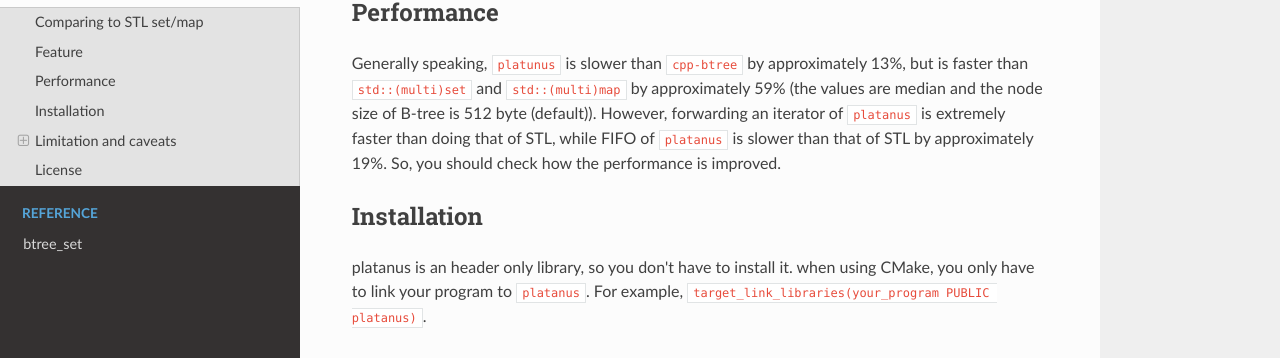
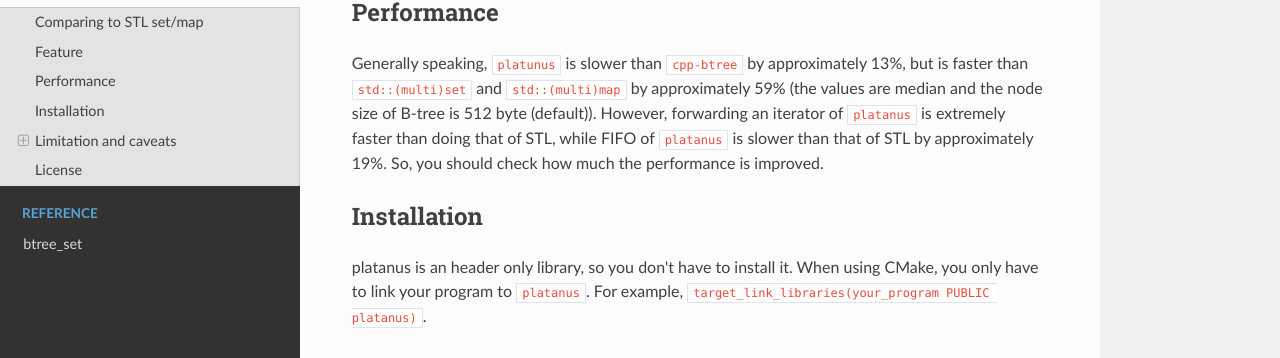
Before and after one commit to sukeya/platanus, an MkDocs documentation site: the page built from docs/index.md, in a window 1280 px wide and 900 px high, scrolled down 631 px. Shown: the part 129-487 px from the top of the window. Built offline with MkDocs 1.6.1, drawn with Linux system fonts in a browser that asks for light colours; nearby versions of some CDN libraries.

Commit message:
add documents and so on.
Signed-off-by: Yuya Asano <64895419+sukeya@users.noreply.github.com>

```diff
--- a/CMakeLists.txt
+++ b/CMakeLists.txt
@@ -24,7 +24,6 @@ include(GNUInstallDirs)
 include(CMakePackageConfigHelpers)
 
 add_library(platanus INTERFACE)
-add_library(platanus::platanus ALIAS platanus)
 
 target_compile_features(platanus INTERFACE cxx_std_20)
 target_include_directories(platanus INTERFACE
--- a/docs/index.md
+++ b/docs/index.md
@@ -26,12 +26,12 @@ Better cache locality translates into faster operations.
 ## Performance
 Generally speaking, `platunus` is slower than `cpp-btree` by approximately 13%, but is faster than `std::(multi)set` and `std::(multi)map` by approximately 59% (the values are median and the node size of B-tree is 512 byte (default)).
 However, forwarding an iterator of `platanus` is extremely faster than doing that of STL, while FIFO of `platanus` is slower than that of STL by approximately 19%.
-So, you should check how the performance is improved.
+So, you should check how much the performance is improved.
 
 
 ## Installation
 platanus is an header only library, so you don't have to install it.
-when using CMake, you only have to link your program to `platanus`.
+When using CMake, you only have to link your program to `platanus`.
 For example, `target_link_libraries(your_program PUBLIC platanus)`.
 
 
```
Also changed, not shown: README.md (+39 -3 lines), docs/reference/btree_set.md (+1 -1 lines), 2 other files.
